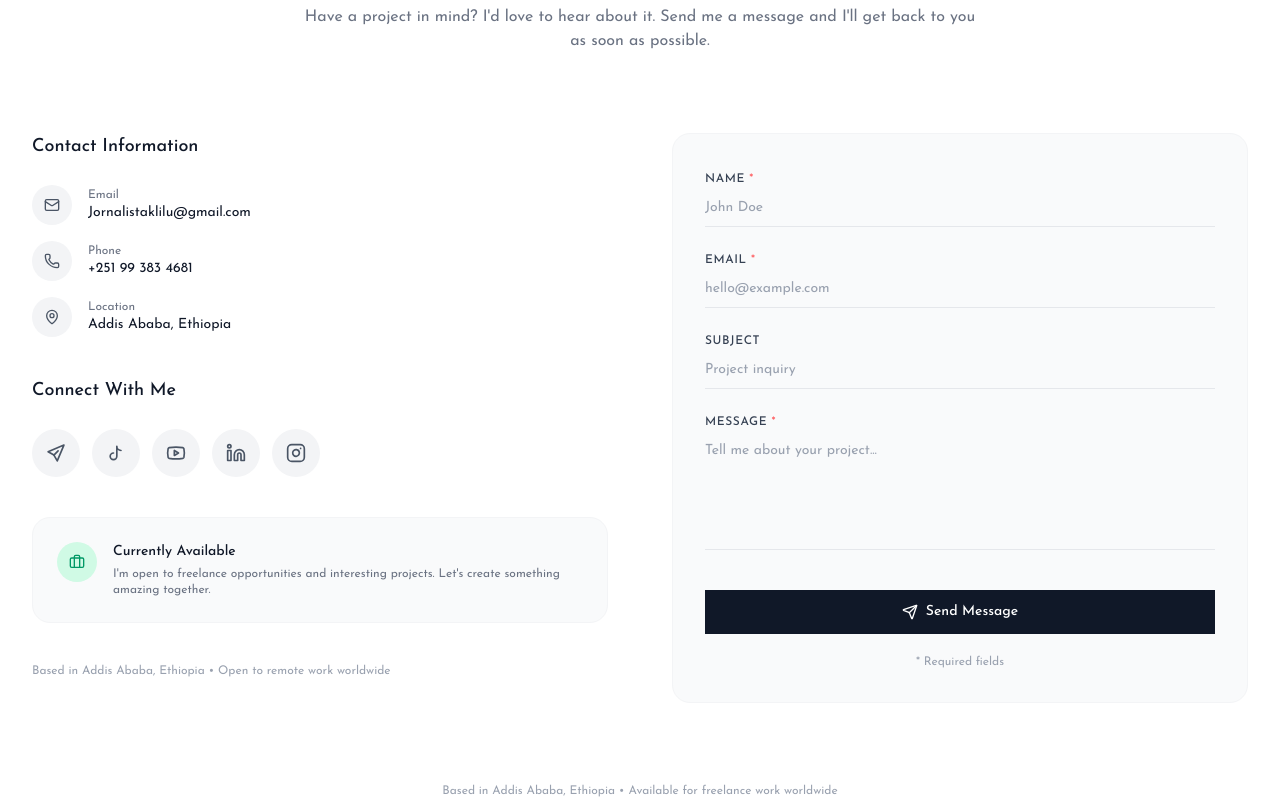
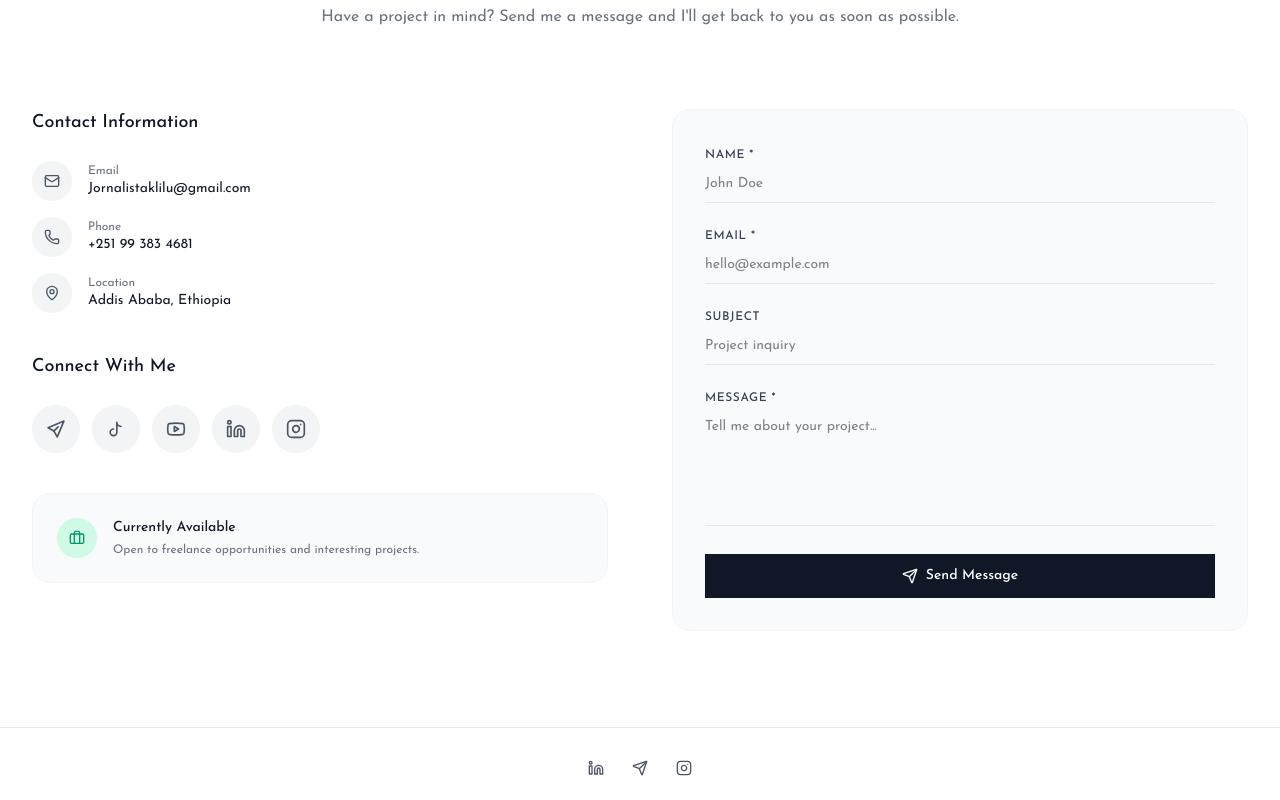
Before and after one commit to EliasDerbewBelay/akliluportfolio, a Next.js app: page /contact-me in a window 1280 px wide. Shown: the part 220-1020 px from the top of the page. Built offline with nearby package versions, Linux system fonts and the light colour scheme.

Commit message:
connecting the contact me form with backend

```diff
--- a/components/sections/ContactMe.tsx
+++ b/components/sections/ContactMe.tsx
@@ -10,13 +10,12 @@
   Linkedin,
   Instagram,
   Briefcase,
-  Sparkles,
   CheckCircle,
   AlertCircle,
   Youtube,
 } from "lucide-react";
 
-// Custom Telegram Icon (since it's not in Lucide)
+// Custom Icons
 const TelegramIcon = ({ className }: { className?: string }) => (
   <svg
     xmlns="http://www.w3.org/2000/svg"
@@ -35,7 +34,6 @@
   </svg>
 );
 
-// Custom TikTok Icon
 const TikTokIcon = ({ className }: { className?: string }) => (
   <svg
     xmlns="http://www.w3.org/2000/svg"
@@ -77,40 +75,52 @@
     setIsLoading(true);
     setError("");
 
+    // Basic Validation
     if (!formData.name || !formData.email || !formData.message) {
-      setError("Please fill in all required fields");
+      setError("Please fill in all required fields.");
       setIsLoading(false);
       return;
     }
 
-    const emailRegex = /^[^\s@]+@[^\s@]+\.[^\s@]+$/;
-    if (!emailRegex.test(formData.email)) {
-      setError("Please enter a valid email address");
-      setIsLoading(false);
-      return;
-    }
+    try {
+      const response = await fetch("https://formspree.io/f/mbdazoqr", {
+        method: "POST",
+        headers: {
+          "Content-Type": "application/json",
+          Accept: "application/json",
+        },
+        body: JSON.stringify({
+          name: formData.name,
+          email: formData.email,
+          _subject: formData.subject || "New Portfolio Message", // Formspree uses _subject
+          message: formData.message,
+        }),
+      });
 
-    // Simulate form submission
-    try {
-      // Replace with your actual form submission logic
-      await new Promise((resolve) => setTimeout(resolve, 1500));
+      const data = await response.json();
+
+      if (response.ok) {
         setIsSubmitted(true);
         setFormData({ name: "", email: "", subject: "", message: "" });
+      } else {
+        // Handle Formspree specific errors
+        setError(
+          data.errors?.[0]?.message || "Submission failed. Please try again.",
+        );
+      }
     } catch (err) {
-      console.error(err);
-      setError("Something went wrong. Please try again.");
+      setError("Network error. Please check your connection.");
     } finally {
       setIsLoading(false);
     }
   };
 
-  // Social media links - Updated with Telegram, TikTok, YouTube
   const socialLinks = [
     {
       name: "Telegram",
       icon: TelegramIcon,
       url: "https://t.me/aki_project",
-      color: "hover:text-sky-500 dark:hover:text-sky-400",
+      color: "hover:text-sky-500",
     },
     {
       name: "TikTok",
@@ -122,23 +132,22 @@
       name: "YouTube",
       icon: Youtube,
       url: "https://youtube.com/@yourusername",
-      color: "hover:text-red-600 dark:hover:text-red-400",
+      color: "hover:text-red-600",
     },
     {
       name: "LinkedIn",
       icon: Linkedin,
       url: "https://www.linkedin.com/in/aklilu-derbew-810058352",
-      color: "hover:text-blue-600 dark:hover:text-blue-400",
+      color: "hover:text-blue-600",
     },
     {
       name: "Instagram",
       icon: Instagram,
       url: "https://www.instagram.com/aki.project7",
-      color: "hover:text-pink-600 dark:hover:text-pink-400",
+      color: "hover:text-pink-600",
     },
   ];
 
-  // Contact information
   const contactInfo = [
     {
       icon: Mail,
@@ -156,104 +165,83 @@
       icon: MapPin,
       label: "Location",
       value: "Addis Ababa, Ethiopia",
-      href: "https://maps.google.com/?q=Addis+Ababa,+Ethiopia",
+      href: "https://www.google.com/maps/place/Addis+Ababa",
     },
   ];
 
   return (
     <section className="min-h-screen bg-white dark:bg-gray-950 py-16 sm:py-24 px-4 sm:px-6 lg:px-8">
       <div className="max-w-7xl mx-auto">
-        {/* Header Section */}
         <motion.div
           initial={{ opacity: 0, y: 20 }}
           animate={{ opacity: 1, y: 0 }}
-          transition={{ duration: 0.5 }}
           className="text-center mb-16 sm:mb-20"
         >
           <h1 className="text-3xl sm:text-4xl md:text-5xl font-light text-gray-900 dark:text-white mb-4 tracking-tight">
             Let's work together
           </h1>
-
           <p className="text-sm sm:text-base text-gray-500 dark:text-gray-400 max-w-2xl mx-auto">
-            Have a project in mind? I'd love to hear about it. Send me a message
-            and I'll get back to you as soon as possible.
+            Have a project in mind? Send me a message and I'll get back to you
+            as soon as possible.
           </p>
         </motion.div>
 
         <div className="grid lg:grid-cols-2 gap-12 lg:gap-16">
-          {/* Left Column - Contact Info & Social */}
+          {/* Left Column */}
           <motion.div
             initial={{ opacity: 0, x: -20 }}
             animate={{ opacity: 1, x: 0 }}
-            transition={{ duration: 0.5, delay: 0.1 }}
             className="space-y-10"
           >
-            {/* Contact Information */}
             <div className="space-y-6">
               <h2 className="text-lg font-medium text-gray-900 dark:text-white">
                 Contact Information
               </h2>
-
               <div className="space-y-4">
-                {contactInfo.map((item) => {
-                  const Icon = item.icon;
-                  return (
+                {contactInfo.map((item) => (
                   <a
                     key={item.label}
                     href={item.href}
-                      target={item.label === "Location" ? "_blank" : undefined}
-                      rel={
-                        item.label === "Location"
-                          ? "noopener noreferrer"
-                          : undefined
-                      }
+                    target="_blank"
+                    rel="noopener noreferrer"
                     className="flex items-center gap-4 group cursor-pointer"
                   >
                     <div className="w-10 h-10 rounded-full bg-gray-100 dark:bg-gray-900 flex items-center justify-center group-hover:bg-gray-200 dark:group-hover:bg-gray-800 transition-colors">
-                        <Icon className="w-4 h-4 text-gray-600 dark:text-gray-400" />
+                      <item.icon className="w-4 h-4 text-gray-600 dark:text-gray-400" />
                     </div>
                     <div>
-                        <p className="text-xs text-gray-500 dark:text-gray-500">
-                          {item.label}
-                        </p>
-                        <p className="text-sm text-gray-900 dark:text-white group-hover:text-gray-600 dark:group-hover:text-gray-300 transition-colors">
+                      <p className="text-xs text-gray-500">{item.label}</p>
+                      <p className="text-sm text-gray-900 dark:text-white">
                         {item.value}
                       </p>
                     </div>
                   </a>
-                  );
-                })}
+                ))}
               </div>
             </div>
 
-            {/* Social Links */}
             <div className="space-y-6">
               <h2 className="text-lg font-medium text-gray-900 dark:text-white">
                 Connect With Me
               </h2>
-
               <div className="flex flex-wrap gap-3">
-                {socialLinks.map((social) => {
-                  const Icon = social.icon;
-                  return (
+                {socialLinks.map((social) => (
                   <a
                     key={social.name}
                     href={social.url}
                     target="_blank"
                     rel="noopener noreferrer"
-                      className="w-12 h-12 rounded-full bg-gray-100 dark:bg-gray-900 flex items-center justify-center hover:bg-gray-200 dark:hover:bg-gray-800 transition-all duration-300 group"
+                    className="w-12 h-12 rounded-full bg-gray-100 dark:bg-gray-900 flex items-center justify-center hover:bg-gray-200 dark:hover:bg-gray-800 transition-all group"
                     aria-label={social.name}
                   >
-                      <Icon
+                    <social.icon
                       className={`w-5 h-5 text-gray-600 dark:text-gray-400 ${social.color} transition-colors`}
                     />
                   </a>
-                  );
-                })}
+                ))}
               </div>
             </div>
 
-            {/* Availability */}
             <div className="bg-gray-50 dark:bg-gray-900/50 rounded-2xl p-6 border border-gray-100 dark:border-gray-800">
               <div className="flex items-start gap-4">
                 <div className="w-10 h-10 rounded-full bg-emerald-100 dark:bg-emerald-900/30 flex items-center justify-center flex-shrink-0">
@@ -264,110 +252,86 @@
                     Currently Available
                   </h3>
                   <p className="text-xs text-gray-500 dark:text-gray-400">
-                    I'm open to freelance opportunities and interesting
-                    projects. Let's create something amazing together.
+                    Open to freelance opportunities and interesting projects.
                   </p>
                 </div>
               </div>
             </div>
-
-            {/* Location Note */}
-            <div className="text-xs text-gray-400 dark:text-gray-500">
-              <p>
-                Based in Addis Ababa, Ethiopia • Open to remote work worldwide
-              </p>
-            </div>
           </motion.div>
 
-          {/* Right Column - Contact Form */}
+          {/* Right Column - Form */}
           <motion.div
             initial={{ opacity: 0, x: 20 }}
             animate={{ opacity: 1, x: 0 }}
-            transition={{ duration: 0.5, delay: 0.2 }}
           >
             <div className="bg-gray-50 dark:bg-gray-900/50 rounded-2xl p-6 sm:p-8 border border-gray-100 dark:border-gray-800">
               {isSubmitted ? (
-                <motion.div
-                  initial={{ opacity: 0, scale: 0.95 }}
-                  animate={{ opacity: 1, scale: 1 }}
-                  className="text-center py-12"
-                >
-                  <div className="inline-flex items-center justify-center w-16 h-16 bg-emerald-100 dark:bg-emerald-900/30 rounded-full mb-4">
-                    <CheckCircle className="w-8 h-8 text-emerald-600 dark:text-emerald-400" />
-                  </div>
+                <div className="text-center py-12">
+                  <CheckCircle className="w-16 h-16 text-emerald-600 mx-auto mb-4" />
                   <h3 className="text-lg font-medium text-gray-900 dark:text-white mb-2">
                     Message Sent!
                   </h3>
-                  <p className="text-sm text-gray-500 dark:text-gray-400 mb-6">
-                    Thank you for reaching out. I'll get back to you within
-                    24-48 hours.
+                  <p className="text-sm text-gray-500 mb-6">
+                    I'll get back to you within 24-48 hours.
                   </p>
                   <button
                     onClick={() => setIsSubmitted(false)}
-                    className="text-sm text-gray-600 dark:text-gray-400 hover:text-gray-900 dark:hover:text-white underline underline-offset-4 transition-colors"
+                    className="text-sm underline underline-offset-4"
                   >
                     Send another message
                   </button>
-                </motion.div>
+                </div>
               ) : (
                 <form onSubmit={handleSubmit} className="space-y-5">
-                  {/* Error Message */}
                   {error && (
-                    <motion.div
-                      initial={{ opacity: 0, y: -10 }}
-                      animate={{ opacity: 1, y: 0 }}
-                      className="flex items-center gap-2 p-3 bg-red-50 dark:bg-red-900/20 border border-red-100 dark:border-red-800 rounded-lg"
-                    >
-                      <AlertCircle className="w-4 h-4 text-red-600 dark:text-red-400 flex-shrink-0" />
-                      <p className="text-xs text-red-600 dark:text-red-400">
-                        {error}
-                      </p>
-                    </motion.div>
+                    <div className="flex items-center gap-2 p-3 bg-red-50 dark:bg-red-900/20 border border-red-100 dark:border-red-800 rounded-lg">
+                      <AlertCircle className="w-4 h-4 text-red-600" />
+                      <p className="text-xs text-red-600">{error}</p>
+                    </div>
                   )}
 
-                  {/* Name Field */}
                   <div className="space-y-2">
                     <label
                       htmlFor="name"
-                      className="text-xs font-medium text-gray-700 dark:text-gray-300 uppercase tracking-wider"
+                      className="text-xs font-medium uppercase tracking-wider text-gray-700 dark:text-gray-300"
                     >
-                      Name <span className="text-red-400">*</span>
+                      Name *
                     </label>
                     <input
                       type="text"
                       id="name"
                       name="name"
+                      required
                       value={formData.name}
                       onChange={handleChange}
                       placeholder="John Doe"
-                      className="w-full px-0 py-2 bg-transparent border-b border-gray-200 dark:border-gray-800 focus:outline-none focus:border-gray-400 dark:focus:border-gray-600 text-sm text-gray-900 dark:text-white placeholder-gray-400 transition-colors"
+                      className="w-full py-2 bg-transparent border-b border-gray-200 dark:border-gray-800 focus:outline-none focus:border-gray-400 dark:focus:border-gray-600 text-sm"
                     />
                   </div>
 
-                  {/* Email Field */}
                   <div className="space-y-2">
                     <label
                       htmlFor="email"
-                      className="text-xs font-medium text-gray-700 dark:text-gray-300 uppercase tracking-wider"
+                      className="text-xs font-medium uppercase tracking-wider text-gray-700 dark:text-gray-300"
                     >
-                      Email <span className="text-red-400">*</span>
+                      Email *
                     </label>
                     <input
                       type="email"
                       id="email"
                       name="email"
+                      required
                       value={formData.email}
                       onChange={handleChange}
                       placeholder="hello@example.com"
-                      className="w-full px-0 py-2 bg-transparent border-b border-gray-200 dark:border-gray-800 focus:outline-none focus:border-gray-400 dark:focus:border-gray-600 text-sm text-gray-900 dark:text-white placeholder-gray-400 transition-colors"
+                      className="w-full py-2 bg-transparent border-b border-gray-200 dark:border-gray-800 focus:outline-none focus:border-gray-400 dark:focus:border-gray-600 text-sm"
                     />
                   </div>
 
-                  {/* Subject Field */}
                   <div className="space-y-2">
                     <label
                       htmlFor="subject"
-                      className="text-xs font-medium text-gray-700 dark:text-gray-300 uppercase tracking-wider"
+                      className="text-xs font-medium uppercase tracking-wider text-gray-700 dark:text-gray-300"
                     >
                       Subject
                     </label>
@@ -378,69 +342,55 @@
                       value={formData.subject}
                       onChange={handleChange}
                       placeholder="Project inquiry"
-                      className="w-full px-0 py-2 bg-transparent border-b border-gray-200 dark:border-gray-800 focus:outline-none focus:border-gray-400 dark:focus:border-gray-600 text-sm text-gray-900 dark:text-white placeholder-gray-400 transition-colors"
+                      className="w-full py-2 bg-transparent border-b border-gray-200 dark:border-gray-800 focus:outline-none focus:border-gray-400 dark:focus:border-gray-600 text-sm"
                     />
                   </div>
 
-                  {/* Message Field */}
                   <div className="space-y-2">
                     <label
                       htmlFor="message"
-                      className="text-xs font-medium text-gray-700 dark:text-gray-300 uppercase tracking-wider"
+                      className="text-xs font-medium uppercase tracking-wider text-gray-700 dark:text-gray-300"
                     >
-                      Message <span className="text-red-400">*</span>
+                      Message *
                     </label>
                     <textarea
                       id="message"
                       name="message"
+                      required
+                      rows={5}
                       value={formData.message}
                       onChange={handleChange}
-                      rows={5}
                       placeholder="Tell me about your project..."
-                      className="w-full px-0 py-2 bg-transparent border-b border-gray-200 dark:border-gray-800 focus:outline-none focus:border-gray-400 dark:focus:border-gray-600 text-sm text-gray-900 dark:text-white placeholder-gray-400 transition-colors resize-none"
+                      className="w-full py-2 bg-transparent border-b border-gray-200 dark:border-gray-800 focus:outline-none focus:border-gray-400 dark:focus:border-gray-600 text-sm resize-none"
                     />
                   </div>
 
-                  {/* Submit Button */}
+                  {/* Formspree Honeypot (Anti-Spam) */}
+                  <input
+                    type="text"
+                    name="_gotcha"
+                    style={{ display: "none" }}
+                  />
+
                   <button
                     type="submit"
                     disabled={isLoading}
-                    className="w-full mt-8 py-3 px-4 bg-gray-900 dark:bg-white text-white dark:text-gray-900 text-sm font-medium hover:bg-gray-800 dark:hover:bg-gray-100 transition-all duration-300 disabled:opacity-50 disabled:cursor-not-allowed flex items-center justify-center gap-2 group"
+                    className="w-full py-3 bg-gray-900 dark:bg-white text-white dark:text-gray-900 text-sm font-medium hover:opacity-90 transition-all flex items-center justify-center gap-2 disabled:opacity-50"
                   >
                     {isLoading ? (
-                      <>
-                        <div className="w-4 h-4 border-2 border-white dark:border-gray-900 border-t-transparent rounded-full animate-spin" />
-                        <span>Sending...</span>
-                      </>
+                      <div className="w-4 h-4 border-2 border-current border-t-transparent rounded-full animate-spin" />
                     ) : (
                       <>
-                        <Send className="w-4 h-4 group-hover:translate-x-1 transition-transform" />
+                        <Send className="w-4 h-4" />
                         <span>Send Message</span>
                       </>
                     )}
                   </button>
-
-                  <p className="text-xs text-center text-gray-400 dark:text-gray-500 mt-4">
-                    * Required fields
-                  </p>
                 </form>
               )}
             </div>
           </motion.div>
         </div>
-
-        {/* Footer Note - Updated with correct location */}
-        <motion.div
-          initial={{ opacity: 0 }}
-          animate={{ opacity: 1 }}
-          transition={{ duration: 0.5, delay: 0.3 }}
-          className="text-center mt-16 sm:mt-20"
-        >
-          <p className="text-xs text-gray-400 dark:text-gray-500">
-            Based in Addis Ababa, Ethiopia • Available for freelance work
-            worldwide
-          </p>
-        </motion.div>
       </div>
     </section>
   );
```
Lines whose indentation alone changed are shown as unchanged.
